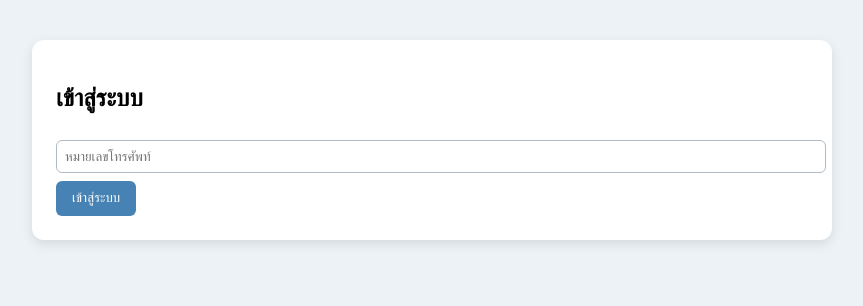
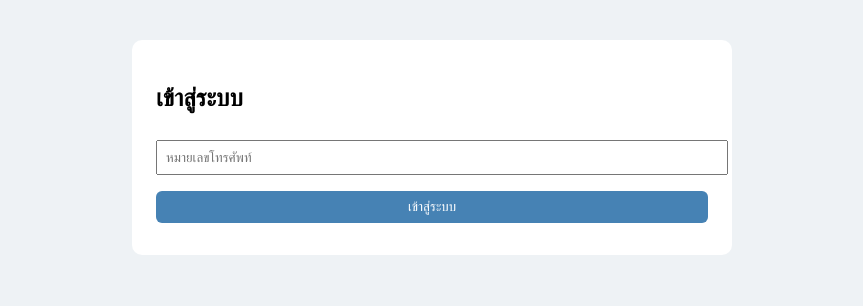
Before and after one commit to joodami/BookNumber0169, a plain HTML site: page index.html in a window 1280 px wide. Shown: the whole page, without its empty margins (208-1071 px from the left). Drawn offline with nearby package versions, Linux system fonts and the light colour scheme.

Commit message:
Update style.css

```diff
--- a/style.css
+++ b/style.css
@@ -1,9 +1,6 @@
-body { font-family: 'Prompt', sans-serif; background:#edf2f6; display:flex; justify-content:center; padding:2rem; }
-.container { width:100%; max-width:800px; }
-.banner { width:100%; border-radius:12px; margin-bottom:1.5rem; box-shadow:0 2px 8px rgba(0,0,0,0.1); }
-.card { background:#fff; padding:1.5rem; border-radius:12px; margin-bottom:1.5rem; box-shadow:0 4px 12px rgba(0,0,0,0.1); }
-.login-card, .form-card { text-align:center; }
-input, textarea, select { width:100%; padding:0.5rem; margin:0.5rem 0; border-radius:6px; border:1px solid #b0bac4; }
-button { padding:0.6rem 1rem; border:none; border-radius:6px; background:#4682B4; color:#fff; cursor:pointer; }
-button:hover { background:#356899; }
+body { font-family: sans-serif; background:#eef2f5; }
+.container { max-width:600px; margin:auto; padding:2rem; }
+.card { background:#fff; padding:1.5rem; border-radius:10px; margin-bottom:1rem; }
+input, textarea, select, button { width:100%; margin:.5rem 0; padding:.5rem; }
+button { background:#4682B4; color:#fff; border:none; border-radius:6px; }
 .hidden { display:none; }
```
